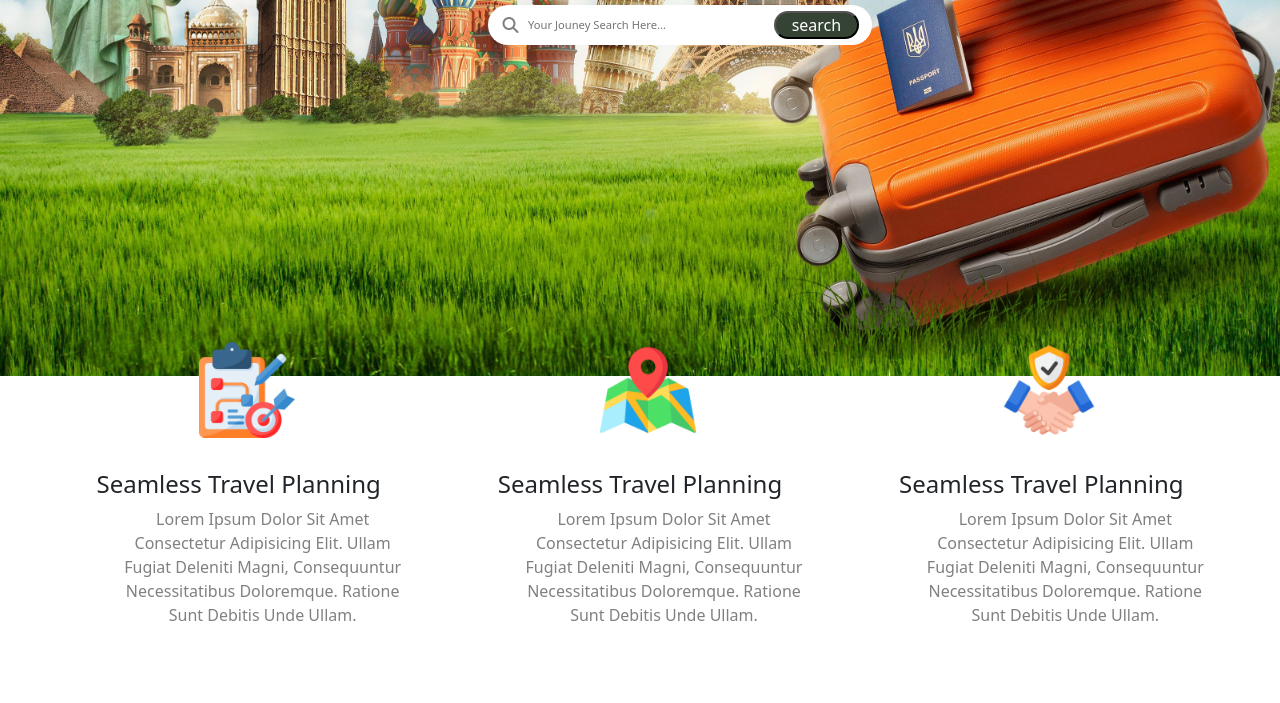
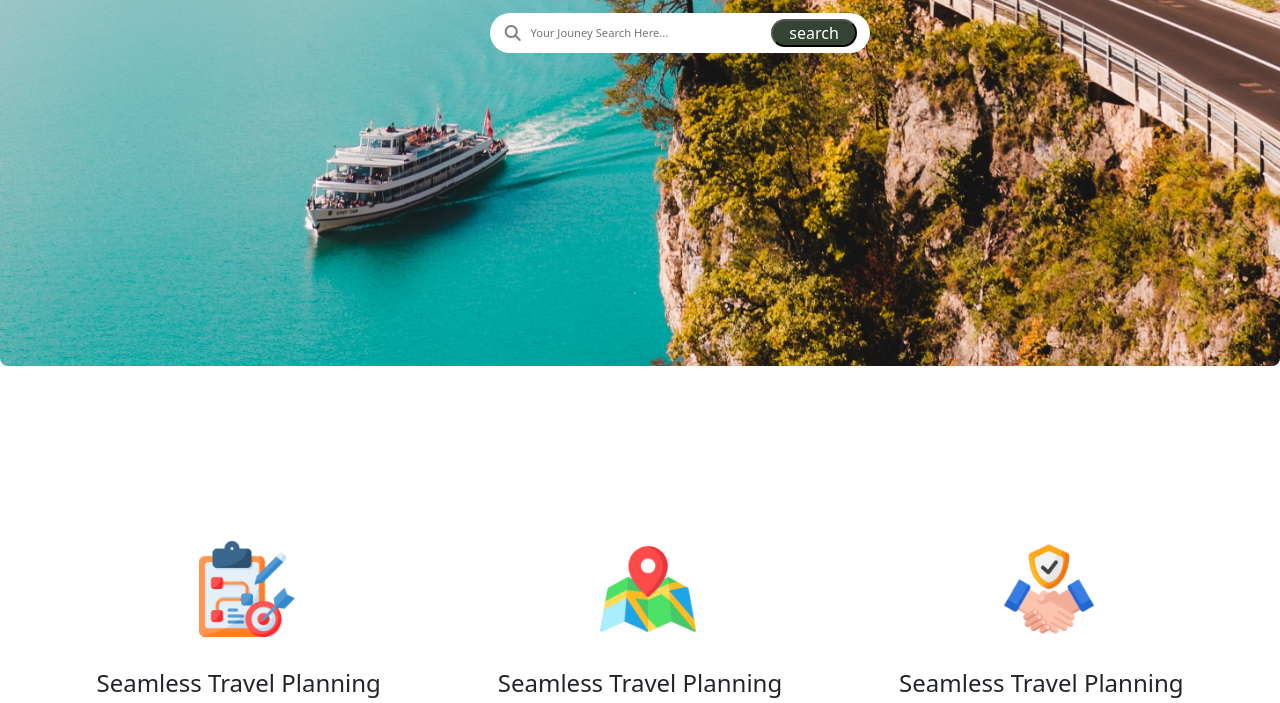
Before and after one commit to patildipa/WebDeveloper_project, a website: page Travel_Project/index.html in a window 1280 px wide. Shown: the part 434-1137 px from the top of the page. Before the commit the page ends 1097 px from the top, so only its background shows below. Drawn offline with nearby package versions, Linux system fonts and the light colour scheme.

Commit message:
add new rect folder

```diff
--- a/Travel_Project/css/style.css
+++ b/Travel_Project/css/style.css
@@ -2,8 +2,8 @@
 @import url('https://fonts.googleapis.com/css2?family=Poppins:wght@100;200;300;400;500;600;700;800;900&display=swap');
 
 *{
-margin: 0;
-padding:0;
+margin: 0px;
+padding:0px;
 box-sizing: border-box;
 scroll-behavior:smooth;
 font-family: 'Poppins' sans-serif;
@@ -11,13 +11,14 @@ transition: all .3s ease;
 text-transform:capitalize;
 text-decoration: none;
 
+
 }
 html,body{
     width: 100%;
 height: 100%;
 
 }
-.background-img{
+/* .background-img{
     background: linear-gradient(rgba(218, 193, 193, 0.1), rgba(230, 194, 194, 0.1));
     background-image:url("../public/images/home.jpg");
     height: 100vh;
@@ -25,7 +26,7 @@ height: 100%;
     background-repeat: no-repeat;
     background-size: cover;
     background-position: center;
-}
+} */
 .navbar{
     padding:5px;
     background-color: rgba(122, 178, 226, 0.627);
@@ -183,6 +184,29 @@ height: 100%;
 }
 
 /* Media section start here */
-@media(max-width:1020px){
+
+@media screen and (orientation:landscape){
+    .container-fluid{
+        background: linear-gradient(rgba(218, 193, 193, 0.1), rgba(230, 194, 194, 0.1));
+        background-image:url("../public/images/home-background.jpg");
+        height: 100%;
+        width:100%;
+        background-repeat: no-repeat;
+        background-size:cover;
+        /* margin-left:50px;
+        margin-right:20px; */
+        padding: .5rem;
+        border-radius: .5rem;
+        background-attachment:fixed;
+        bottom: 0px;
+        right:0px;
+
+
+
+    }
 
 }
+
+@media screen and (orientation:potraite){
+
+}
--- a/Travel_Project/index.html
+++ b/Travel_Project/index.html
@@ -13,9 +13,9 @@
 
 </head>
 <body>
-  <div class="background-img">
+  <div class="container-fluid">
     <nav class="navbar navbar-expand-lg bg-body-tertiary">
-        <div class="container-fluid">
+
             <a class="navbar-brand" href="#"><span>T</span>ravel</a>
           <button class="navbar-toggler" type="button" data-bs-toggle="collapse" data-bs-target="#navbarToggler" aria-controls="navbarToggler" aria-expanded="false" aria-label="Toggle navigation">
             <span class="navbar-toggler-icon"></span>
@@ -49,7 +49,7 @@
             </div>
 
           </div>
-        </div>
+
       </nav>
       <!-- home section start here -->
       <section class="home-section">
@@ -66,6 +66,7 @@
         </div>
       </div>
     </section>
+  </div>
     <!-- home section end here -->
     <!-- travel section start here -->
         <div class="section-travel">
```
Also changed, not shown: Travel_Project/public/images/home-background.jpg (added).
